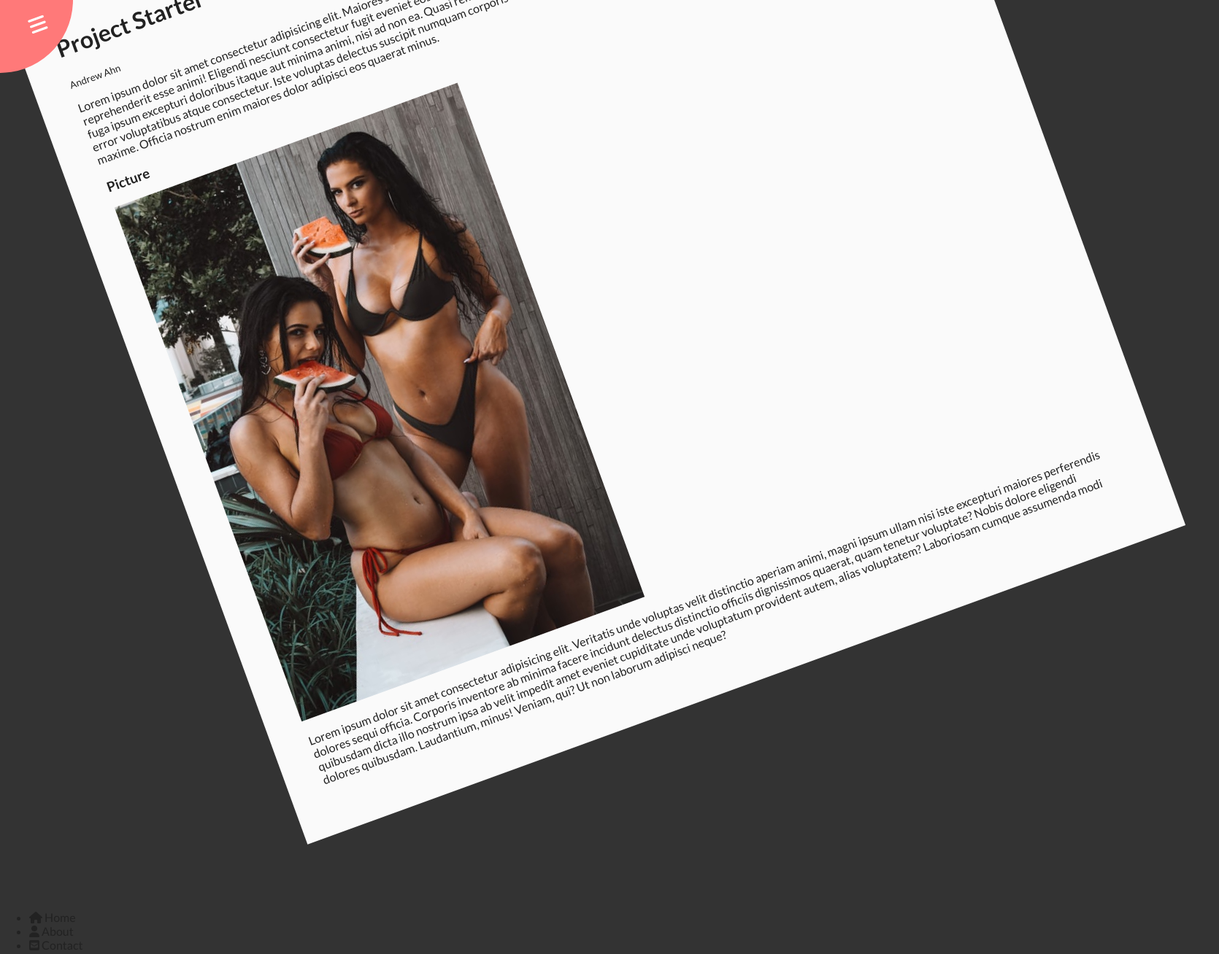
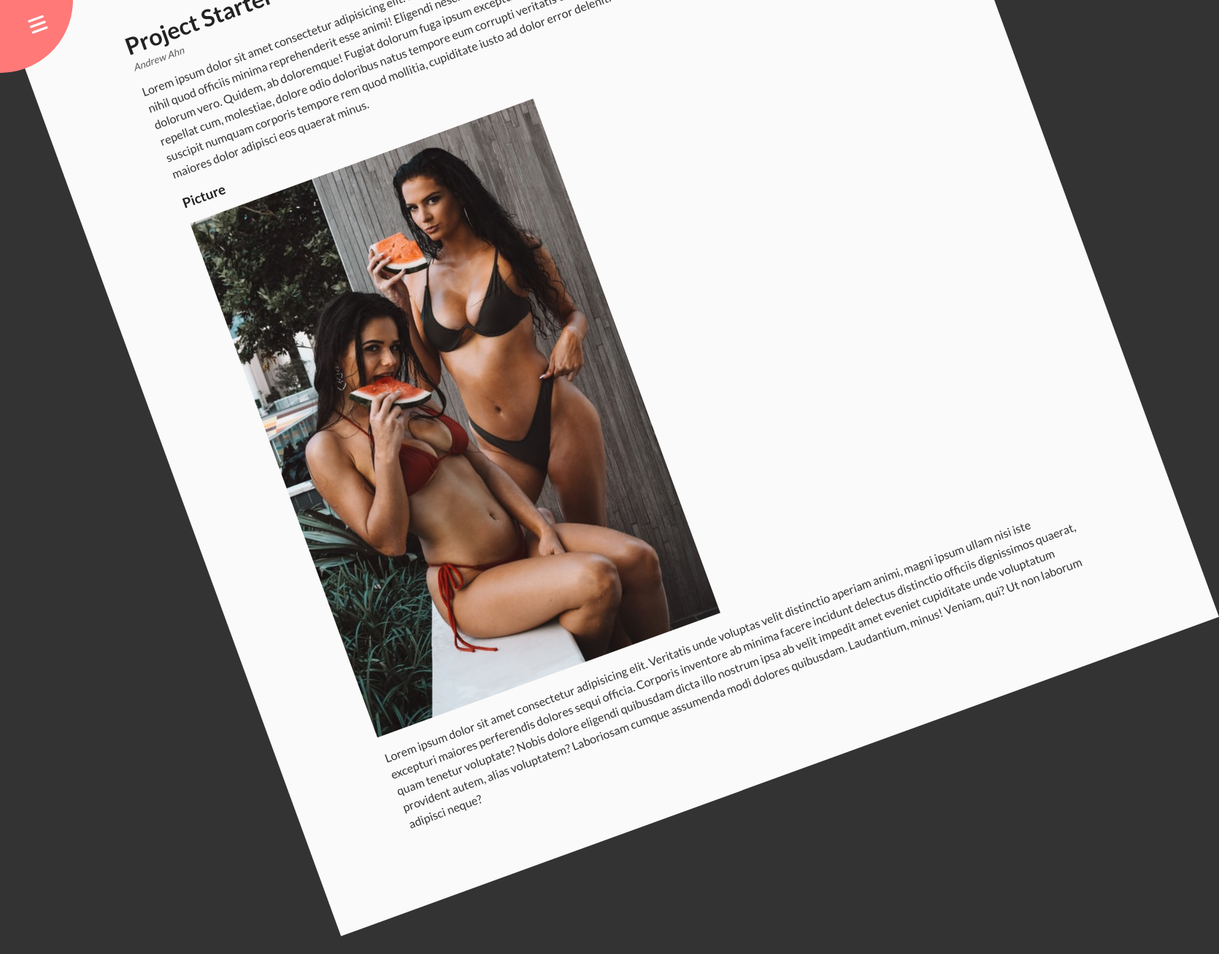
Before and after one commit to ANDREWAHN-UK/rotating-navigation, a plain HTML site: page index.html in a window 1280 px wide. Shown: the top 1308 px of the page at 73% size, 1670 px wide, since content can reach past the window. Drawn offline with Linux system fonts and the light colour scheme; files whose address does not match are found by name.

Commit message:
style.css - started styling content and children

```diff
--- a/assets/style.css
+++ b/assets/style.css
@@ -69,3 +69,22 @@ body {
 .content img{
     max-width: 100%;
 }
+
+.content{
+    max-width: 1000px;
+    margin: 50px auto;
+}
+
+.content h1{
+    margin: 0;
+}
+
+.content small{
+    color: #555;
+    font-style: italic;
+}
+
+.content p{
+    color: #333;
+    line-height: 1.5;
+}
```
